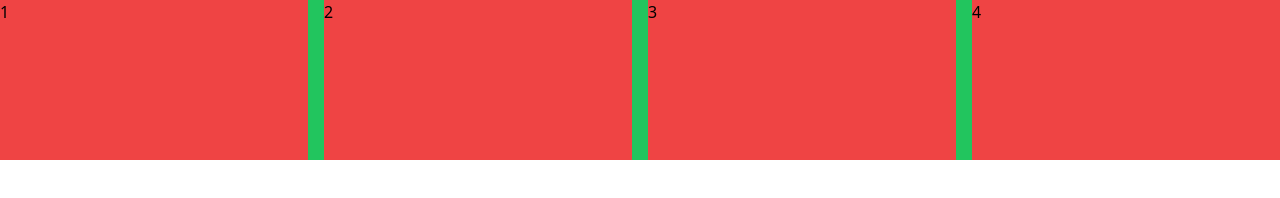
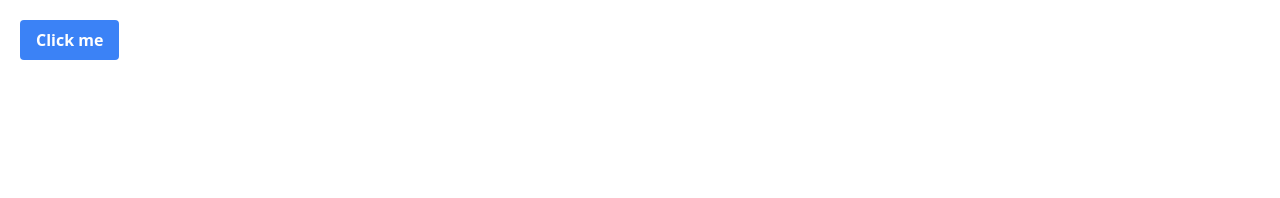
Before and after one commit to amm834/let-me-use-tailwind-one, a website: page public/index.html in a window 1280 px wide. Drawn offline with Linux system fonts and the light colour scheme.

Commit message:
Using @apply to make tailwind classes reuseable

```diff
--- a/public/index.html
+++ b/public/index.html
@@ -6,11 +6,8 @@
     <link rel="stylesheet" href="./styles.css" type="text/css">
 </head>
 <body>
-<main class="bg-indigo-600 mx-auto bg-green-500 flex grid lg:grid-cols-4 md:grid-cols-3 sm:grid-cols-1 gap-4">
-    <div class="bg-red-500  h-40">1</div>
-    <div class="bg-red-500  h-40">2</div>
-    <div class="bg-red-500  h-40">3</div>
-    <div class="bg-red-500  h-40">4</div>
-</main>
+<div class="container  mx-auto p-5">
+    <button class="btn btn-blue">Click me</button>
+</div>
 </body>
 </html>
--- a/src/input.css
+++ b/src/input.css
@@ -1,3 +1,11 @@
 @tailwind base;
 @tailwind components;
 @tailwind utilities;
+
+.btn {
+    @apply text-white font-bold py-2 px-4 rounded
+}
+
+.btn-blue {
+    @apply bg-blue-500 hover:bg-blue-700
+}
```
Also changed, not shown: public/styles.css.
